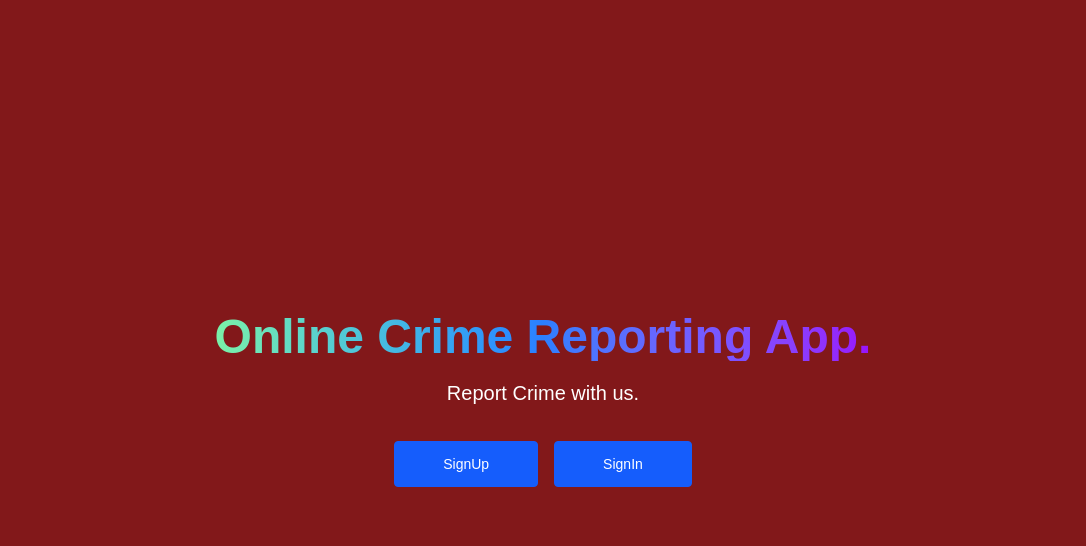
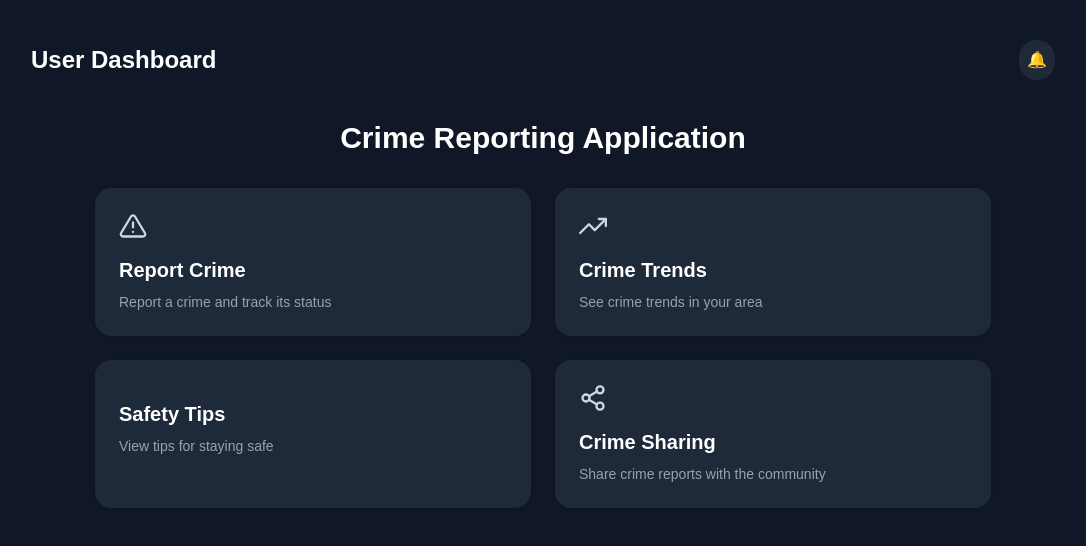
Before and after one commit to adunolamii/crime-reporting-app, a Next.js app: page / in a window 1280 px wide. Shown: the top 546 px of the page, without its empty margins (97-1183 px from the left). Built offline with nearby package versions, Linux system fonts and the light colour scheme.

Commit message:
add connect to dB

```diff
--- a/app/(dashboard)/Header.js
+++ b/app/(dashboard)/Header.js
@@ -5,7 +5,7 @@ import Navigation from './Navigation'
 
 const Header = () => {
   return (
-    <div className='h-34 sm: bg-red-500 px-4 py-8 lg:px-14 pb-36'>
+    <div className='h-34 sm: bg-purple-500 px-4 py-8 lg:px-14 pb-36'>
     <div className=' max-w-screen-2xl mx-auto'>
       <div className='w-full flex items-center justify-between mb-14'>
         <div className=' flex items-center lg:gap-x-16'>
--- /dev/null
+++ b/app/(dashboard)/api/route.js
@@ -0,0 +1,6 @@
+// import { connectDB } from "@/app/lib/config/database";
+import { connectDB } from "@/lib/config/database";
+export async function GET() {
+  await connectDB();
+  return new Response("DB connected!", { status: 200 });
+}
--- a/app/(dashboard)/report/page.js
+++ b/app/(dashboard)/report/page.js
@@ -1,9 +1,64 @@
-import React from 'react'
+"use client";
+import { useState } from "react";
 
-const page = () => {
+export default function FileUpload() {
+  const [file, setFile] = useState(null);
+  const [message, setMessage] = useState("");
+
+  const handleSubmit = async (e) => {
+    e.preventDefault();
+
+    if (!file) {
+      setMessage("Please select a file first!");
+      return;
+    }
+
+    const formData = new FormData();
+    formData.append("file", file);
+
+    try {
+      const res = await fetch("/api/upload", {
+        method: "POST",
+        body: formData,
+      });
+
+      const data = await res.json();
+      if (res.ok) {
+        setMessage(`Uploaded Successfully: ${data.filePath}`);
+      } else {
+        setMessage(`Error: ${data.error}`);
+      }
+    } catch (err) {
+      setMessage("Upload failed!");
+    }
+  };
+
   return (
-    <div>page</div>
-  )
+    <div className="bg-gray-900 min-h-screen flex items-center justify-center text-white">
+      <form
+        onSubmit={handleSubmit}
+        className="p-6 bg-gray-800 rounded-lg shadow-lg space-y-4"
+      >
+        <h2 className="text-xl font-bold">Upload Evidence</h2>
+        <input
+          type="file"
+          onChange={(e) => setFile(e.target.files[0])}
+          className="block w-full text-sm text-gray-400
+          file:mr-4 file:py-2 file:px-4
+          file:rounded-full file:border-0
+          file:text-sm file:font-semibold
+          file:bg-indigo-600 file:text-white
+          hover:file:bg-indigo-700
+        "
+        />
+        <button
+          type="submit"
+          className="w-full py-2 bg-indigo-600 rounded-lg hover:bg-indigo-700"
+        >
+          Upload
+        </button>
+        {message && <p className="text-sm mt-2">{message}</p>}
+      </form>
+    </div>
+  );
 }
-
-export default page
--- a/app/page.js
+++ b/app/page.js
@@ -1,39 +1,100 @@
-import Image from "next/image";
+// import Image from "next/image";
 
-export default function Home() {
+// export default function Home() {
+//   return (
+//     <div>
+//     <div>
+// <section className="bg-purple-500 text-white">
+//   <div className="mx-auto max-w-screen-xl px-4 py-32 lg:flex lg:h-screen lg:items-center">
+//     <div className="mx-auto max-w-3xl text-center">
+//       <h1 className="bg-gradient-to-r from-green-300 via-blue-500 to-purple-600 bg-clip-text text-3xl font-extrabold text-transparent sm:text-5xl">
+//         Online Crime Reporting App.
+//       </h1>
+
+//       <p className="mx-auto mt-4 max-w-xl sm:text-xl/relaxed">
+//        Report Crime with us.
+//       </p>
+
+//       <div className="mt-8 flex flex-wrap justify-center gap-4">
+//         <a
+//           className="block w-full rounded border border-blue-600 bg-blue-600 px-12 py-3 text-sm font-medium text-white hover:bg-transparent hover:text-white focus:outline-none focus:ring active:text-opacity-75 sm:w-auto"
+//           href="/signup"
+//         >
+//           SignUp
+//         </a>
+//         <a
+//           className="block w-full rounded border border-blue-600 bg-blue-600 px-12 py-3 text-sm font-medium text-white hover:bg-transparent hover:text-white focus:outline-none focus:ring active:text-opacity-75 sm:w-auto"
+//           href="/signin"
+//         >
+//           SignIn
+//         </a>
+//       </div>
+//     </div>
+//   </div>
+// </section>
+
+// </div>
+// </div>
+//   );
+// }
+
+// app/dashboard/page.jsx (Next.js 13+ with App Router)
+// Or pages/dashboard.js (Next.js 12)
+"use client";
+import { FiAlertTriangle, FiTrendingUp, FiLightbulb, FiShare2 } from "react-icons/fi";
+
+export default function Dashboard() {
+  const features = [
+    {
+      title: "Report Crime",
+      description: "Report a crime and track its status",
+      icon: <FiAlertTriangle size={28} />,
+    },
+    {
+      title: "Crime Trends",
+      description: "See crime trends in your area",
+      icon: <FiTrendingUp size={28} />,
+    },
+    {
+      title: "Safety Tips",
+      description: "View tips for staying safe",
+      // icon: <FiLightbulb size={28} />,
+    },
+    {
+      title: "Crime Sharing",
+      description: "Share crime reports with the community",
+      icon: <FiShare2 size={28} />,
+    },
+  ];
+
   return (
-    <div>
-    <div>
-<section className="bg-red-900 text-white">
-  <div className="mx-auto max-w-screen-xl px-4 py-32 lg:flex lg:h-screen lg:items-center">
-    <div className="mx-auto max-w-3xl text-center">
-      <h1 className="bg-gradient-to-r from-green-300 via-blue-500 to-purple-600 bg-clip-text text-3xl font-extrabold text-transparent sm:text-5xl">
-        Online Crime Reporting App.
-      </h1>
+    <div className="min-h-screen bg-gray-900 text-white flex flex-col items-center py-10 px-4">
+      {/* Header */}
+      <header className="w-full max-w-5xl flex justify-between items-center mb-10">
+        <h1 className="text-2xl font-bold">User Dashboard</h1>
+        <button className="p-2 rounded-full bg-gray-800 hover:bg-gray-700">
+          🔔
+        </button>
+      </header>
 
-      <p className="mx-auto mt-4 max-w-xl sm:text-xl/relaxed">
-       Report Crime with us.
-      </p>
+      {/* Title */}
+      <h2 className="text-3xl font-extrabold mb-8 text-center">
+        Crime Reporting Application
+      </h2>
 
-      <div className="mt-8 flex flex-wrap justify-center gap-4">
-        <a
-          className="block w-full rounded border border-blue-600 bg-blue-600 px-12 py-3 text-sm font-medium text-white hover:bg-transparent hover:text-white focus:outline-none focus:ring active:text-opacity-75 sm:w-auto"
-          href="/signup"
-        >
-          SignUp
-        </a>
-        <a
-          className="block w-full rounded border border-blue-600 bg-blue-600 px-12 py-3 text-sm font-medium text-white hover:bg-transparent hover:text-white focus:outline-none focus:ring active:text-opacity-75 sm:w-auto"
-          href="/signin"
-        >
-          SignIn
-        </a>
+      {/* Feature Cards */}
+      <div className="grid grid-cols-1 sm:grid-cols-2 gap-6 w-full max-w-4xl">
+        {features.map((feature, idx) => (
+          <div
+            key={idx}
+            className="bg-gray-800 rounded-2xl p-6 shadow hover:shadow-lg transition"
+          >
+            <div className="mb-4 text-gray-300">{feature.icon}</div>
+            <h3 className="text-xl font-semibold mb-2">{feature.title}</h3>
+            <p className="text-gray-400 text-sm">{feature.description}</p>
+          </div>
+        ))}
       </div>
     </div>
-  </div>
-</section>
-
-</div>
-</div>
   );
 }
--- /dev/null
+++ b/lib/config/database.js
@@ -0,0 +1,14 @@
+import mongoose from "mongoose";
+import dotenv from "dotenv";
+dotenv.config();
+
+
+export const connectDB = async () => {
+  try {
+    console.log("Attempting to connect to MongoDB...");
+    await mongoose.connect(process.env.MONGODB_URL);
+    console.log("✅ Connected to MongoDB ");
+  } catch (error) {
+    console.error("❌ MongoDB connection error:", error);
+  }
+};
```
Also changed, not shown: package.json (+6 -3 lines), 2 other files (tests, documents, lock files or other folders).
